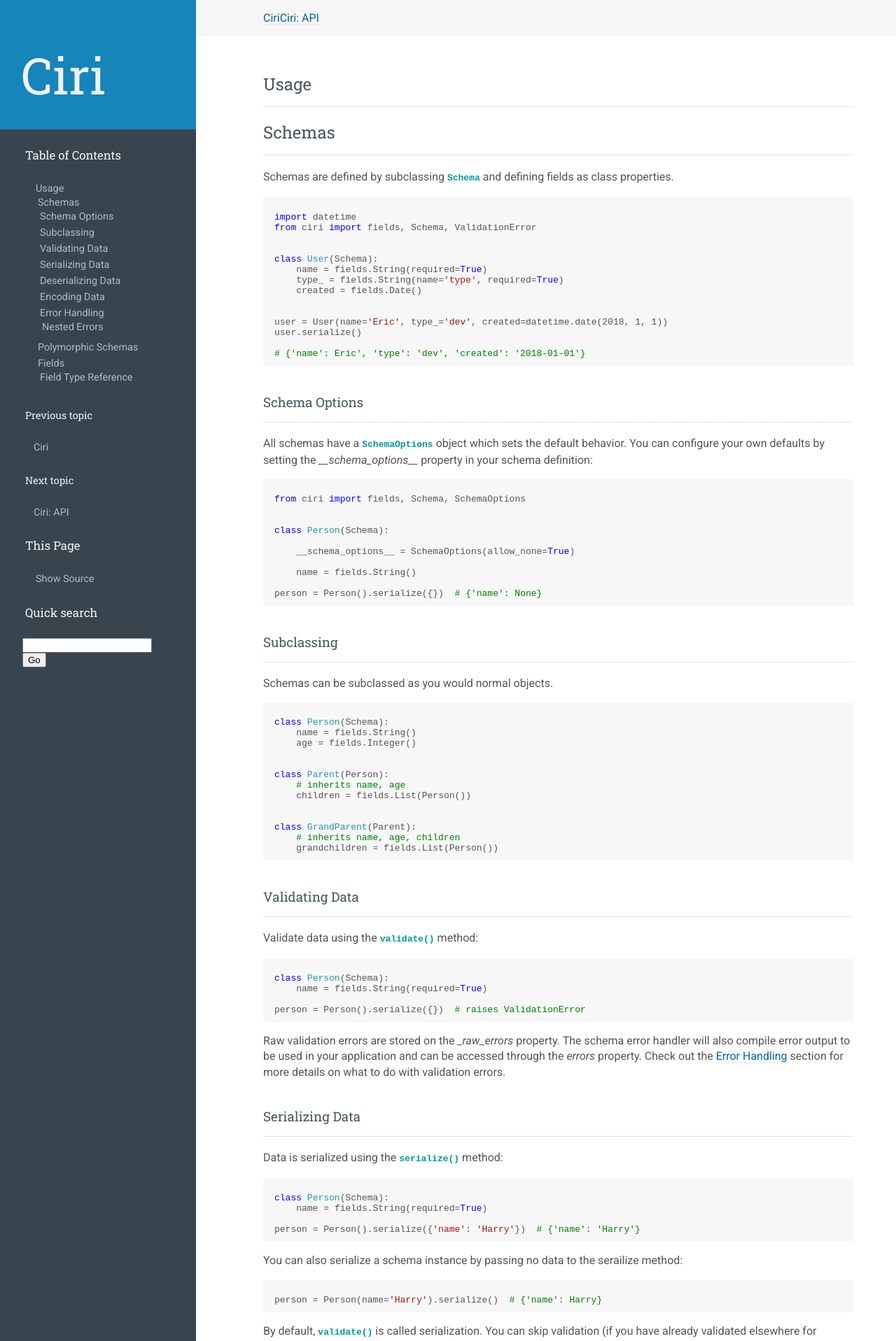
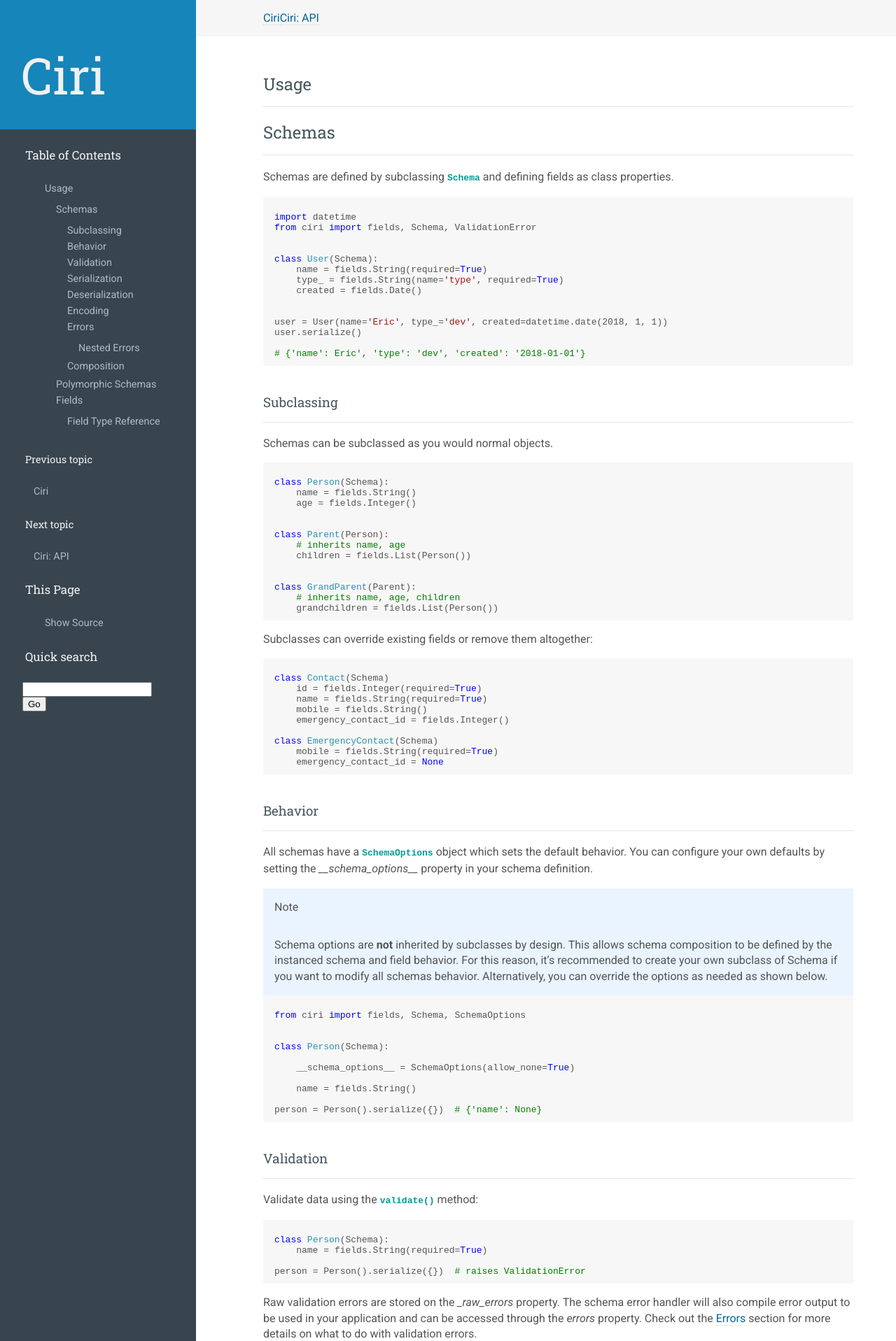
Before and after one commit to ericb/ciri, a Sphinx documentation site: the page built from docs/source/usage.rst, in a window 1280 px wide. Shown: the top 1917 px of the page at 70% size. Built offline with Sphinx 7.4.7, drawn with Linux system fonts in a browser that asks for light colours; cross-references to code outside the pages are shown as plain code; some of the changed text lies outside the part shown.

Commit message:
add Meta customization, fixes, and more docs

```diff
--- a/docs/source/usage.rst
+++ b/docs/source/usage.rst
@@ -67,8 +47,53 @@
         grandchildren = fields.List(Person())
 
 
-Validating Data
----------------
+Subclasses can override existing fields or remove them altogether:
+
+::
+
+    class Contact(Schema)
+        id = fields.Integer(required=True)
+        name = fields.String(required=True)
+        mobile = fields.String()
+        emergency_contact_id = fields.Integer()
+
+    class EmergencyContact(Schema)
+        mobile = fields.String(required=True)
+        emergency_contact_id = None
+
+
+
+
+Behavior
+--------
+
+All schemas have a :class:`~ciri.core.SchemaOptions` object which sets the default behavior. You can
+configure your own defaults by setting the `__schema_options__` property in your schema definition.
+
+.. note::
+
+    Schema options are **not** inherited by subclasses by design. This allows schema composition to be
+    defined by the instanced schema and field behavior. For this reason, it's recommended to create
+    your own subclass of Schema if you want to modify all schemas behavior. Alternatively, you can
+    override the options as needed as shown below.
+
+
+::
+
+    from ciri import fields, Schema, SchemaOptions
+
+
+    class Person(Schema):
+
+        __schema_options__ = SchemaOptions(allow_none=True)
+
+        name = fields.String()
+
+    person = Person().serialize({})  # {'name': None}
+
+
+Validation
+----------
 
 Validate data using the :func:`~ciri.core.Schema.validate` method:
 
@@ -86,8 +111,8 @@
 
 .. _serializing_data:
 
-Serializing Data
-----------------
+Serialization
+-------------
 
 Data is serialized using the :func:`~ciri.core.Schema.serialize` method:
 
@@ -118,8 +143,8 @@
 you are serializing database output or other known values.
 
 
-Deserializing Data
-------------------
+Deserialization
+---------------
 
 Data is deserialized using the :func:`~cir.core.Schema.deserialize` method. It behaves the same
 way as the serialization method and has the same validation caveats. Check out the :ref:`serializing_data`
@@ -134,8 +159,8 @@
     person.name  # Harry
 
 
-Encoding Data
--------------
+Encoding
+--------
 
 Data is encoded using the (you guessed it) :func:`~ciri.core.Schema.encode` method. By default, the
 :func:`~ciri.core.Schema.validate` and :func:`~ciri.core.Schema.serialize` methods will be called and
@@ -155,8 +180,8 @@
 
 .. _error_handling:
 
-Error Handling
---------------
+Errors
+------
 
 Things go wrong. It's important to know *why* they went wrong. When a field is invalid,
 a :class:`~ciri.exception.FieldValidationError` is raised. The offending :class:`~ciri.fields.FieldError`
@@ -228,6 +253,43 @@
 .. note::
 
     Sequence fields will use the sequence index (coerced with :class:`str`) as the error key.
+
+
+Composition
+-----------
+
+Schemas can be composed using the **__schema_include__** attribute. You can alternatively provide the
+**compose** attribute of the schema `Meta` class, which sets the schema include property for you.
+
+Normal mixins work as well, and so does a dict of fields.
+
+::
+
+    class A(Schema):
+        a = fields.String()
+
+    class B(Schema):
+        b = fields.String()
+
+    class C(Schema):
+        c = fields.String()
+
+    class AB(A, B):
+        pass
+
+    class ABC(Schema):
+
+        class Meta:
+           compose = [AB, C]
+
+    class ABCD(ABC):
+
+        __schema_include__ = [{'d': fields.String()}]
+
+
+Schema composition can be very handy when you have many overlapping fields between schemas, but not all fields apply.
+For example, let's define some schemas for some imaginary API responses:
+
 
 
 .. rst-class:: spacer
@@ -311,7 +373,7 @@
 
 Notice that each of these interactions utilize the same base polymorphic schema class, but
 will return different schema instances depending on the usage. This is important to know
-when performing checks like :function:`isinstance`, but for most other intents and purposes,
+when performing checks like `isinstance`, but for most other intents and purposes,
 they can be considered functionally equivalent.
 
 Here's a bit of code that may make that more clear:
--- a/docs/themes/panda/static/panda.css
+++ b/docs/themes/panda/static/panda.css
@@ -106,10 +106,12 @@
   list-style: none;
   margin-left: 0px;
   padding-left: 0px;
+  margin-top: 10px;
 }
 
 div.sphinxsidebar ul li {
   padding: 3px;
+  padding-left: 16px;
 }
 
 div.sphinxsidebar a {
@@ -253,8 +255,12 @@
   padding: 8px 16px;
 }
 
-.note .last {
+.note p {
   padding: 16px 16px;
   margin: 0px;
   background-color: #e9f4ff;
 }
+
+.note p.last {
+  margin-bottom: 16px;
+}
```
Also changed, not shown: other parts of docs/source/usage.rst (+0 -20 lines), 4 other files.
